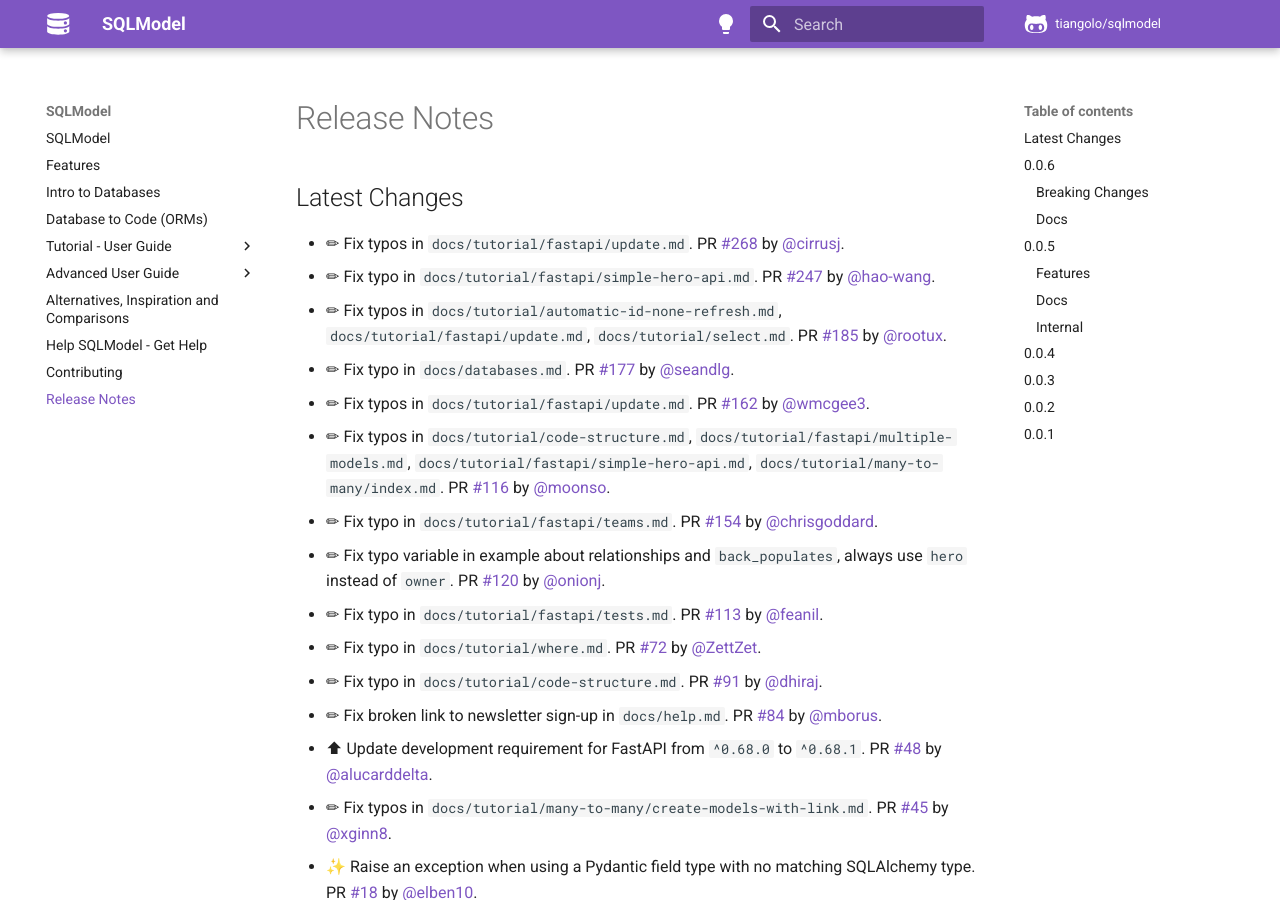
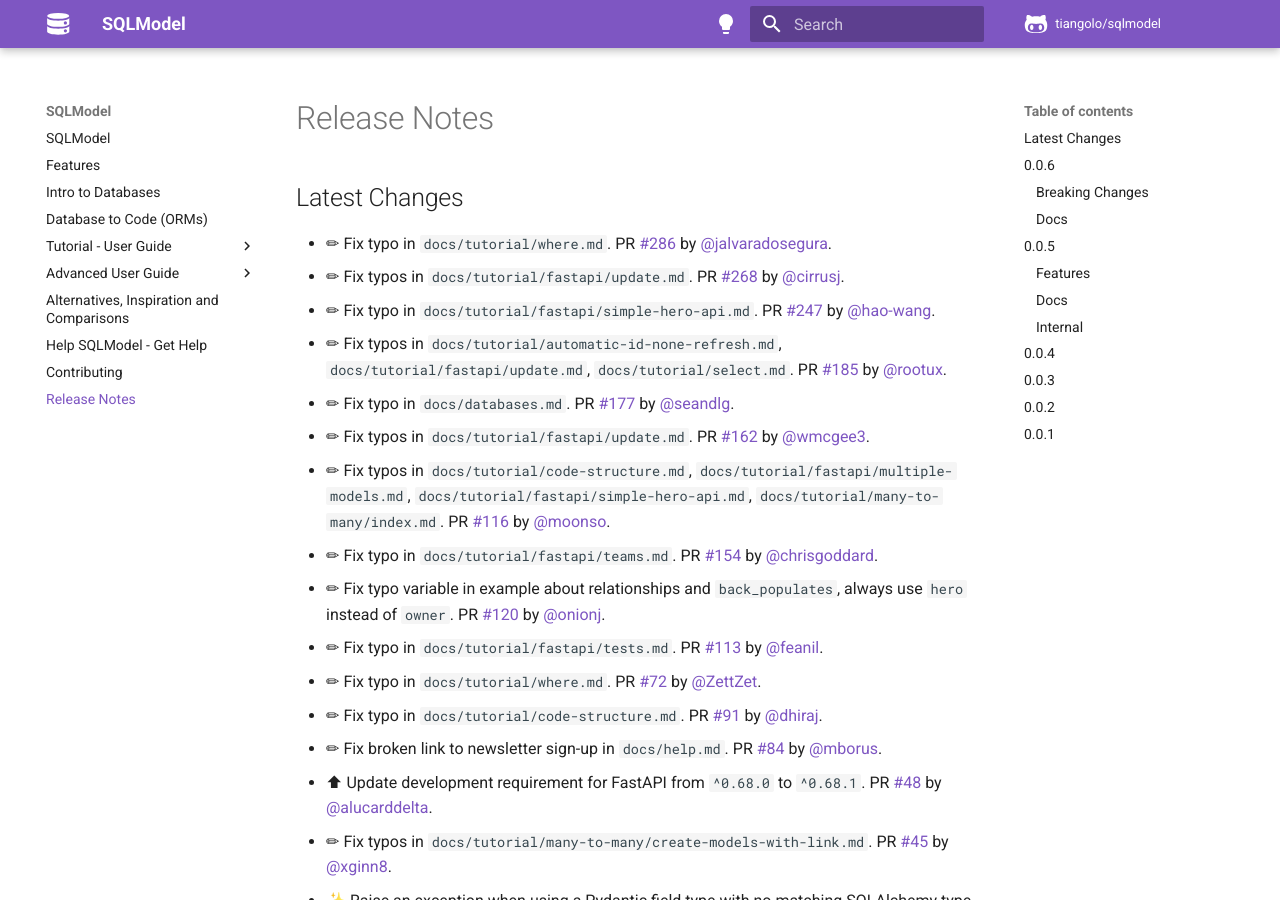
Before and after one commit to upmorpheus/Laravel-perfect, an MkDocs documentation site: the page built from docs/release-notes.md, in a window 1280 px wide and 900 px high. Built offline with MkDocs 1.6.1 and Material for MkDocs 9.7.7, drawn with Linux system fonts in a browser that asks for light colours; comment, search, counter and statistics services are not loaded.

Commit message:
📝 Update release notes

```diff
--- a/docs/release-notes.md
+++ b/docs/release-notes.md
@@ -2,6 +2,7 @@
 
 ## Latest Changes
 
+* ✏ Fix typo in `docs/tutorial/where.md`. PR [#286](https://github.com/tiangolo/sqlmodel/pull/286) by [@jalvaradosegura](https://github.com/jalvaradosegura).
 * ✏ Fix typos in `docs/tutorial/fastapi/update.md`. PR [#268](https://github.com/tiangolo/sqlmodel/pull/268) by [@cirrusj](https://github.com/cirrusj).
 * ✏ Fix typo in `docs/tutorial/fastapi/simple-hero-api.md`. PR [#247](https://github.com/tiangolo/sqlmodel/pull/247) by [@hao-wang](https://github.com/hao-wang).
 * ✏ Fix typos in `docs/tutorial/automatic-id-none-refresh.md`, `docs/tutorial/fastapi/update.md`, `docs/tutorial/select.md`. PR [#185](https://github.com/tiangolo/sqlmodel/pull/185) by [@rootux](https://github.com/rootux).
```
